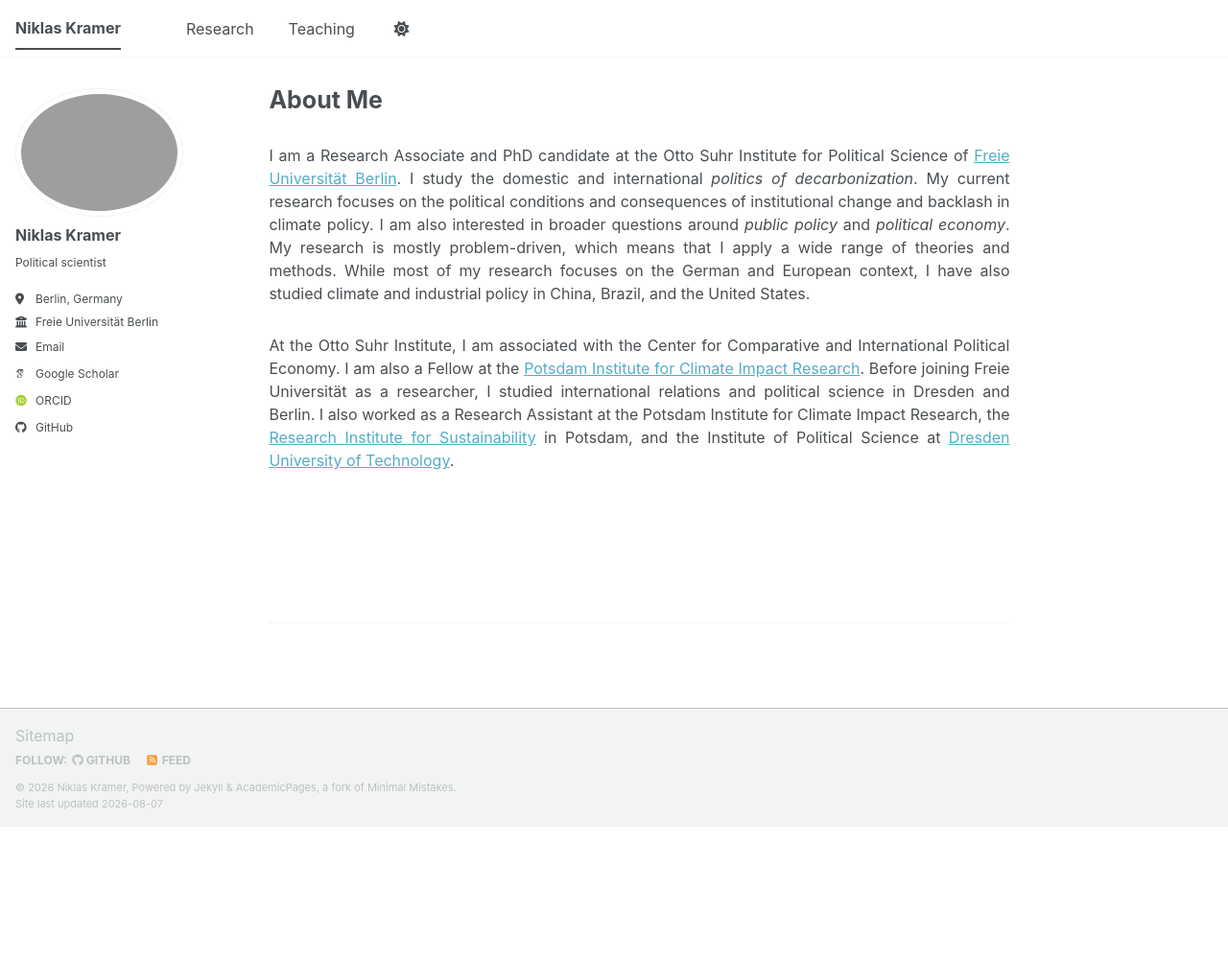
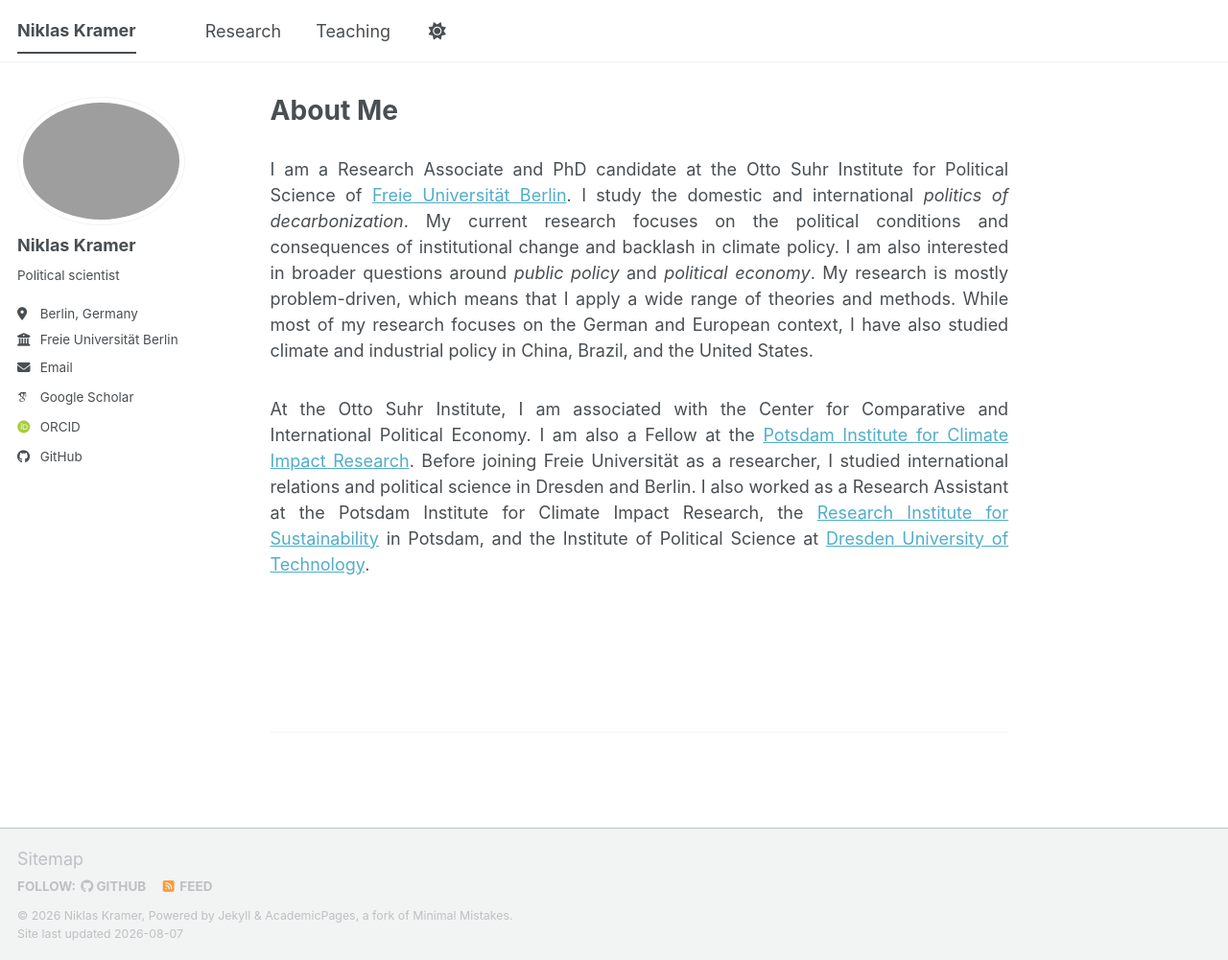
Before and after one commit to nik-kramer/nik-kramer.github.io, a Jekyll site: the page built from _pages/about.md, in a window 1280 px wide and 1001 px high. Shown: the whole window at 96% size. Built offline with Jekyll 4.4.1, drawn with Linux system fonts in a browser that asks for light colours; some web fonts are replaced; a script bundle is joined from its source files by our own code; library files that are not in the unit come from our copies.

Commit message:
Update main.scss

```diff
--- a/assets/css/main.scss
+++ b/assets/css/main.scss
@@ -43,5 +43,5 @@
 ;
 
 body {
-  font-size: 16px !important;
+  font-size: 18px !important;
 }
```
